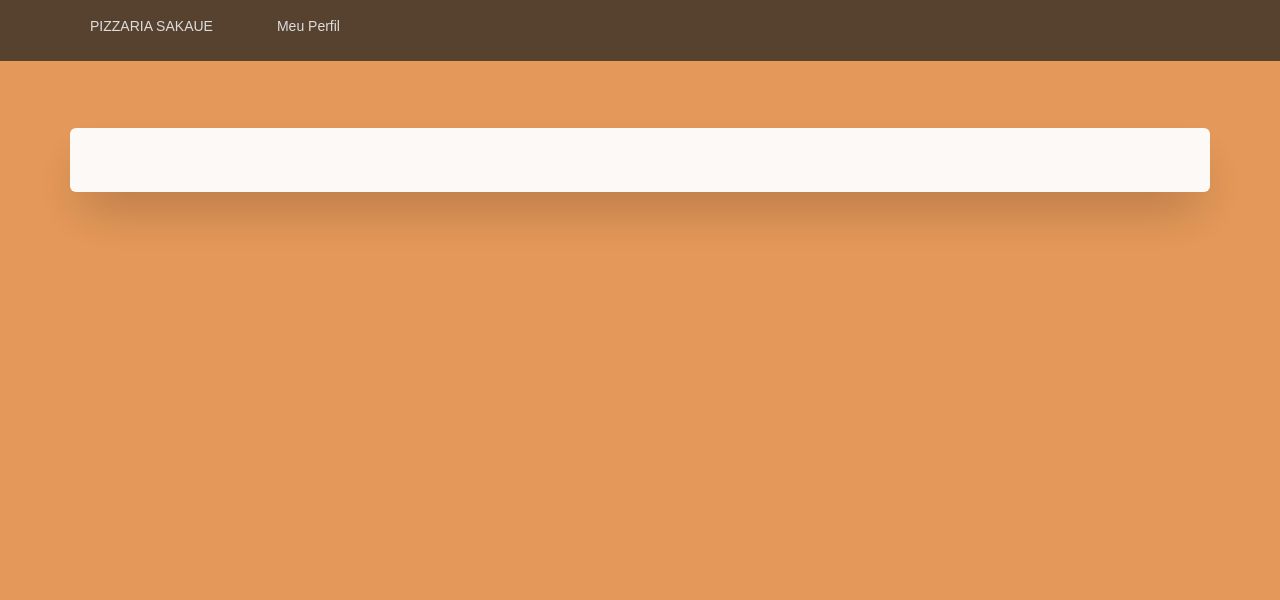
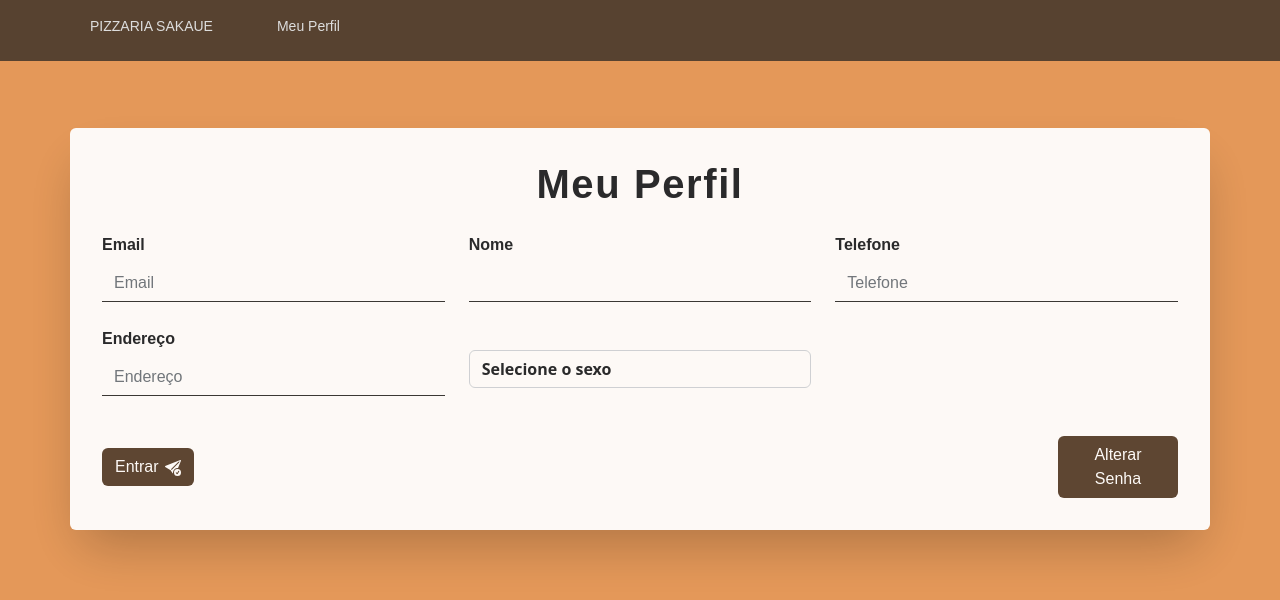
Before and after one commit to diiegobsilva/SegurancaInformacao, a React (Create React App) app in the folder front/: page /perfil in a window 1280 px wide. Shown: the top 600 px of the page. Built offline with nearby package versions, Linux system fonts and the light colour scheme; a web font is replaced by a local one.

Commit message:
Tela Perfil

```diff
--- a/front/src/App.tsx
+++ b/front/src/App.tsx
@@ -6,6 +6,7 @@ import ListagemCliente from "./pages/Listagem";
 import EditarCliente from "./pages/Editar";
 import Login from "./pages/Login";
 import Home from "./pages/Home";
+import Perfil from "./pages/Perfil";
 
 function App() {
 
@@ -22,6 +23,7 @@ function App() {
                 <Route path="/" element={<Home />} />
                 <Route path="/cadastro" element={<Cadastro />} />
                 <Route path="/login" element={<Login />} />
+                <Route path="/perfil" element={<Perfil />} />
                 <Route path="/listagem" element={<ListagemCliente />} />
                 <Route path="editar/:id" element={<EditarCliente />} />
             </Routes>
--- a/front/src/components/Header.tsx
+++ b/front/src/components/Header.tsx
@@ -11,7 +11,7 @@ function Header() {
           <Navbar.Toggle aria-controls="responsive-navbar-nav"></Navbar.Toggle>
             <Nav>
               <Nav.Link href="/">PIZZARIA SAKAUE</Nav.Link>
-              <Nav.Link href="">Meu Perfil</Nav.Link>
+              <Nav.Link href="/perfil">Meu Perfil</Nav.Link>
             </Nav>
         </Container>
       </Navbar>
--- a/front/src/pages/Cadastro.tsx
+++ b/front/src/pages/Cadastro.tsx
@@ -233,14 +233,12 @@ function Cadastro() {
         </div>
 
         <div className="col-lg-4">
-          <div className="selecetSexo">
-            <select>
-              <option value="" label="Selecione o sexo" disabled selected/>
-              <option value="masculino" label="Masculino" />
-              <option value="feminino" label="Feminino" />
-              <option value="outro" label="Outro" />
-            </select>
-          </div>
+          <select className="form-label fw-bolder text-dark form-control bg-transparent mt-4 ">
+            <option value="" label="Selecione o sexo" disabled selected />
+            <option value="masculino" label="Masculino" />
+            <option value="feminino" label="Feminino" />
+            <option value="outro" label="Outro" />
+          </select>
         </div>
 
       </div>
--- /dev/null
+++ b/front/src/pages/Perfil.tsx
@@ -0,0 +1,186 @@
+import { useEffect } from "react";
+import { useFormik } from "formik";
+import "../App.css";
+import axios from "axios";
+import { avisoConcluido, avisoErro, registrationSchema } from "../controllers";
+import { URI } from "../enumerations/uri";
+import React from "react";
+import { initialValues } from "../types";
+import clsx from "clsx";
+import { Modal } from "react-bootstrap";
+
+
+function Perfil() {
+    const formik = useFormik({
+        initialValues,
+        validationSchema: registrationSchema,
+        initialErrors: { nome: "" },
+        onSubmit: async (values) => {
+            JSON.stringify(values, null, 2);
+            await axios.post(URI.CRIAR_CLIENTE, formik.values);
+            onClickLimpar();
+        },
+    });
+
+    function onClickLimpar() {
+        formik.resetForm();
+    }
+
+    function onClickEnviar() {
+        if (!formik.isValid) {
+            avisoErro();
+        } else {
+            formik.submitForm();
+            avisoConcluido();
+        }
+    }
+
+    useEffect(() => { }, []);
+
+    return (
+        <>
+            <form>
+                <div className="text-center mb-4">
+                    <h1 className="text-dark fw-bolder mb-3 font-padrao-titulo">Meu Perfil</h1>
+                </div>
+
+                <div className="row">
+                    <div className="col-lg-4">
+                        <div className="fv-row mb-3">
+                            <label className="form-label fw-bolder text-dark fs-6">Email</label>
+                            <input
+                                placeholder="Email"
+                                type="text"
+                                autoComplete="off"
+                                {...formik.getFieldProps("email")}
+                                onChange={formik.handleChange}
+                                value={formik.values.email}
+                                className={clsx(
+                                    "form-control bg-transparent",
+                                    {
+                                        "is-invalid": formik.touched.email && formik.errors.email,
+                                    },
+                                    {
+                                        "is-valid": formik.touched.email && !formik.errors.email,
+                                    }
+                                )}
+                            />
+                            {formik.touched.email && formik.errors.email && (
+                                <div className="fv-plugins-message-container">
+                                    <div className="fv-help-block">
+                                        <span role="alert">{formik.errors.email}</span>
+                                    </div>
+                                </div>
+                            )}
+                        </div>
+                    </div>
+                    <div className="col-lg-4">
+                        <div className="fv-row mb-3">
+                            <label className="form-label fw-bolder text-dark fs-6">Nome</label>
+                            <input
+                                autoComplete="off"
+                                {...formik.getFieldProps("nome")}
+                                onChange={formik.handleChange}
+                                value={formik.values.nome}
+                                className={clsx(
+                                    "form-control bg-transparent",
+                                    {
+                                        "is-invalid": formik.touched.nome && formik.errors.nome,
+                                    },
+                                    {
+                                        "is-valid": formik.touched.nome && !formik.errors.nome,
+                                    }
+                                )}
+                            />
+                            {formik.touched.nome && formik.errors.nome && (
+                                <div className="fv-plugins-message-container">
+                                    <div className="fv-help-block">
+                                        <span role="alert">{formik.errors.nome}</span>
+                                    </div>
+                                </div>
+                            )}
+                        </div>
+                    </div>
+                    <div className="col-lg-4">
+                        <div className="fv-row mb-4">
+                            <label className="form-label fw-bolder text-dark fs-6">Telefone</label>
+                            <input placeholder="Telefone" type="text" autoComplete="off" {...formik.getFieldProps("telefone")}
+                                onChange={formik.handleChange} value={formik.values.endereco}
+                                className={clsx(
+                                    "form-control bg-transparent",
+                                    {
+                                        "is-invalid":
+                                            formik.touched.telefone && formik.errors.telefone,
+                                    },
+                                    {
+                                        "is-valid":
+                                            formik.touched.telefone &&
+                                            !formik.errors.telefone,
+                                    }
+                                )}
+                            />
+                            {formik.touched.telefone && formik.errors.telefone && (
+                                <div className="fv-plugins-message-container">
+                                    <div className="fv-help-block">
+                                        <span role="alert">{formik.errors.telefone}</span>
+                                    </div>
+                                </div>
+                            )}
+                        </div>
+                    </div>
+                    <div className="col-lg-4">
+                        <div className="fv-row mb-3">
+                            <label className="form-label fw-bolder text-dark fs-6">Endereço</label>
+                            <input placeholder="Endereço" type="text" autoComplete="off" {...formik.getFieldProps("endereco")}
+                                onChange={formik.handleChange} value={formik.values.endereco}
+                                className={clsx(
+                                    "form-control bg-transparent",
+                                    {
+                                        "is-invalid":
+                                            formik.touched.endereco && formik.errors.endereco,
+                                    },
+                                    {
+                                        "is-valid":
+                                            formik.touched.endereco &&
+                                            !formik.errors.endereco,
+                                    }
+                                )}
+                            />
+                            {formik.touched.endereco && formik.errors.endereco && (
+                                <div className="fv-plugins-message-container">
+                                    <div className="fv-help-block">
+                                        <span role="alert">{formik.errors.endereco}</span>
+                                    </div>
+                                </div>
+                            )}
+                        </div>
+                    </div>
+
+                    <div className="col-lg-4">
+                        <select className="form-label fw-bolder text-dark form-control bg-transparent mt-4 ">
+                            <option value="" label="Selecione o sexo" disabled selected />
+                            <option value="masculino" label="Masculino" />
+                            <option value="feminino" label="Feminino" />
+                            <option value="outro" label="Outro" />
+                        </select>
+                    </div>
+                </div>
+
+                <div className="d-flex align-items-center justify-content-between mt-4">
+                    <button type="button" className="btn btn-form" onClick={onClickEnviar}  disabled={formik.isSubmitting}>
+                        Entrar
+                        <svg xmlns="http://www.w3.org/2000/svg" width="16" height="16" fill="currentColor" className="bi bi-send-check-fill" viewBox="0 0 16 16">
+                            <path d="M15.964.686a.5.5 0 0 0-.65-.65L.767 5.855H.766l-.452.18a.5.5 0 0 0-.082.887l.41.26.001.002 4.995 3.178 1.59 2.498C8 14 8 13 8 12.5a4.5 4.5 0 0 1 5.026-4.47L15.964.686Zm-1.833 1.89L6.637 10.07l-.215-.338a.5.5 0 0 0-.154-.154l-.338-.215 7.494-7.494 1.178-.471-.47 1.178Z" />
+                            <path d="M16 12.5a3.5 3.5 0 1 1-7 0 3.5 3.5 0 0 1 7 0Zm-1.993-1.679a.5.5 0 0 0-.686.172l-1.17 1.95-.547-.547a.5.5 0 0 0-.708.708l.774.773a.75.75 0 0 0 1.174-.144l1.335-2.226a.5.5 0 0 0-.172-.686Z" />
+                        </svg>
+                    </button>
+                    <button type="button" className="btn btn-form" style={{ "width": "120px", "height": "16" }}  disabled={formik.isSubmitting}> Alterar Senha </button>
+                </div>
+            </form>
+
+        </>
+
+    );
+}
+
+export default Perfil;
```
